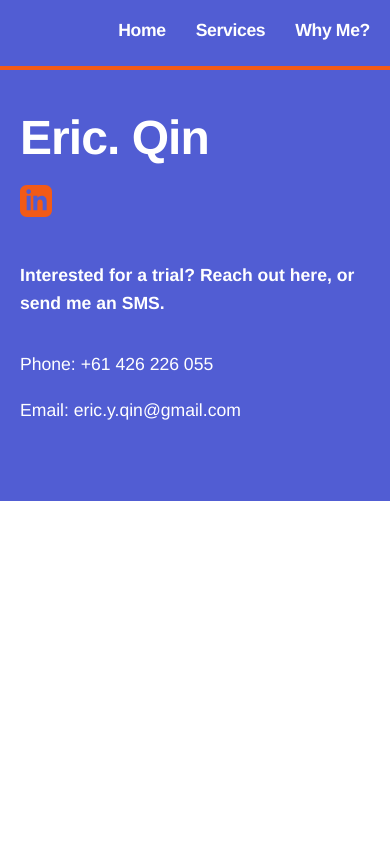
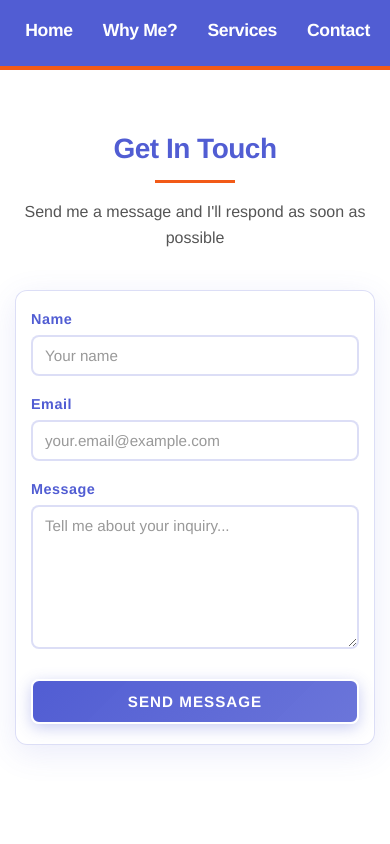
Before and after one commit to DaisyYye/eric, a React (Vite) app in the folder my-app/: page /contact in a window 390 px wide. Shown: the top 844 px of the page. Built offline with nearby package versions, Linux system fonts and the light colour scheme.

Commit message:
added contact form

```diff
--- a/my-app/package.json
+++ b/my-app/package.json
@@ -10,6 +10,7 @@
     "preview": "vite preview"
   },
   "dependencies": {
+    "@emailjs/browser": "^4.4.1",
     "react": "^19.2.0",
     "react-dom": "^19.2.0",
     "react-router-dom": "^7.11.0"
--- a/my-app/src/App.jsx
+++ b/my-app/src/App.jsx
@@ -10,6 +10,7 @@ import Footer from './Footer';
 import Dashboard from './Dashboard';
 import Services from './Services';
 import Testimonials from './Testimonials';
+import Contact from './Contact';
 import './css/App.css';
 
 function App() {
@@ -23,6 +24,7 @@ function App() {
           <Route path="/" element={<Dashboard/>} />
           <Route path="/services" element={<Services/>} />
           <Route path="/Why Choose Me?" element={<Testimonials/>} />
+          <Route path="/contact" element={<Contact/>} />
         </Routes>
         <Footer />
       </Router>
--- /dev/null
+++ b/my-app/src/Contact.jsx
@@ -0,0 +1,122 @@
+import React, { useState, useEffect } from 'react';
+import emailjs from '@emailjs/browser';
+import './css/Contact.css';
+
+const Contact = () => {
+  const [formData, setFormData] = useState({
+    name: '',
+    email: '',
+    message: '',
+  });
+
+  const [isSubmitting, setIsSubmitting] = useState(false);
+  const [submitStatus, setSubmitStatus] = useState(null);
+
+  useEffect(() => {
+    emailjs.init({
+      publicKey: '29gU3Frte62NQMB-e',
+    });
+  }, []);
+
+  const handleChange = (e) => {
+    const { name, value } = e.target;
+    setFormData((prev) => ({
+      ...prev,
+      [name]: value,
+    }));
+  };
+
+  const handleSubmit = async (e) => {
+    e.preventDefault();
+    setIsSubmitting(true);
+    setSubmitStatus(null);
+
+    try {
+      await emailjs.sendForm(
+        'service_j83cqq7',
+        'template_7kkkucb',
+        e.target
+      );
+
+      setSubmitStatus('success');
+      setFormData({ name: '', email: '', message: '' });
+      setTimeout(() => setSubmitStatus(null), 5000);
+    } catch (error) {
+      console.error('Error sending email:', error);
+      console.log('Service ID:', 'service_j83cqq');
+      console.log('Template ID:', 'template_46h38id');
+      console.log('Error details:', error.text);
+      setSubmitStatus('error');
+      setTimeout(() => setSubmitStatus(null), 5000);
+    } finally {
+      setIsSubmitting(false);
+    }
+  };
+
+  return (
+    <div className="contact-box">
+      <div className="contact-container">
+        <h2>Get In Touch</h2>
+        <p className="contact-subtitle">Send me a message and I'll respond as soon as possible</p>
+
+        <form onSubmit={handleSubmit} className="contact-form">
+          <div className="form-group">
+            <label htmlFor="name">Name</label>
+            <input
+              type="text"
+              id="name"
+              name="name"
+              value={formData.name}
+              onChange={handleChange}
+              placeholder="Your name"
+              required
+            />
+          </div>
+
+          <div className="form-group">
+            <label htmlFor="email">Email</label>
+            <input
+              type="email"
+              id="email"
+              name="email"
+              value={formData.email}
+              onChange={handleChange}
+              placeholder="your.email@example.com"
+              required
+            />
+          </div>
+
+          <div className="form-group">
+            <label htmlFor="message">Message</label>
+            <textarea
+              id="message"
+              name="message"
+              value={formData.message}
+              onChange={handleChange}
+              placeholder="Tell me about your inquiry..."
+              rows="5"
+              required
+            ></textarea>
+          </div>
+
+          <button type="submit" className="submit-btn" disabled={isSubmitting}>
+            {isSubmitting ? 'Sending...' : 'Send Message'}
+          </button>
+        </form>
+
+        {submitStatus === 'success' && (
+          <div className="alert alert-success">
+            ✓ Message sent successfully! I'll get back to you soon.
+          </div>
+        )}
+        {submitStatus === 'error' && (
+          <div className="alert alert-error">
+            ✗ Error sending message. Please try again or email me directly.
+          </div>
+        )}
+      </div>
+    </div>
+  );
+};
+
+export default Contact;
--- a/my-app/src/Footer.jsx
+++ b/my-app/src/Footer.jsx
@@ -1,4 +1,5 @@
 
+import { Link } from 'react-router-dom';
 import './css/Footer.css';
 
 const Footer = () => {
@@ -24,15 +25,14 @@ const Footer = () => {
         {/* Right Section: Contact Info */}
         <div className="footer-info">
           <p className="cta-text">
-
-            Interested for a trial? Reach out here, or send me an SMS.</p>
+            Interested for a trial? Reach out <Link to="/contact" className="footer-link">here</Link>, or send me an SMS.</p>
 
           <div className="contact-details">
             <p>
               Phone: <a href="tel:+61426226055">+61 426 226 055</a>
             </p>
             <p>
-              Email: <a href="mailto:eric.y.qin@gmail.com">eric.y.qin@gmail.com</a>
+              Email: <a href="mailto:eric.qin.au@gmail.com">eric.qin.au@gmail.com</a>
             </p>
           </div>
         </div>
--- a/my-app/src/Header.jsx
+++ b/my-app/src/Header.jsx
@@ -6,21 +6,25 @@ function Header() {
     <header className="header">
       <nav className="nav">
 
-        {/* Link 1: Toggles between 'H' and 'Home' via CSS */}
         <Link to="/">
           <span className="mobile-text">Home</span>
           <span className="desktop-text">Home</span>
         </Link>
 
-        {/* Link 2: Toggles between 'More' and 'More About Services' via CSS */}
-        <Link to="/services">
-          <span className="mobile-text">Services</span>
-          <span className="desktop-text">My Services</span>
-        </Link>
 
         <Link to="/Why Choose Me?">
           <span className="mobile-text">Why Me?</span>
           <span className="desktop-text">Why Choose Me?</span>
+        </Link>
+
+        <Link to="/services">
+          <span className="mobile-text">Services</span>
+          <span className="desktop-text">Services</span>
+        </Link>
+
+        <Link to="/Contact">
+          <span className="mobile-text">Contact</span>
+          <span className="desktop-text">Contact</span>
         </Link>
 
       </nav>
--- /dev/null
+++ b/my-app/src/css/Contact.css
@@ -0,0 +1,216 @@
+/* --- Contact Box Container --- */
+.contact-box {
+  padding: 60px 20px;
+  min-height: 100vh;
+  font-family: 'Helvetica', 'Arial', sans-serif;
+}
+
+.contact-container {
+  max-width: 600px;
+  margin: 0 auto;
+}
+
+/* --- Heading Styling --- */
+.contact-container h2 {
+  font-size: 2.5rem;
+  color: rgb(81, 93, 211);
+  font-weight: 800;
+  margin-bottom: 10px;
+  text-align: center;
+  letter-spacing: -0.5px;
+}
+
+/* Orange underline accent */
+.contact-container h2::after {
+  content: '';
+  display: block;
+  width: 80px;
+  height: 3px;
+  background-color: #f25a17;
+  margin: 15px auto 0;
+}
+
+.contact-subtitle {
+  color: #555;
+  font-size: 1rem;
+  text-align: center;
+  margin-bottom: 40px;
+  line-height: 1.6;
+}
+
+/* --- Contact Form --- */
+.contact-form {
+  background: rgba(255, 255, 255, 0.95);
+  backdrop-filter: blur(20px);
+  -webkit-backdrop-filter: blur(20px);
+  padding: 45px;
+  border-radius: 12px;
+  border: 1px solid rgba(81, 93, 211, 0.2);
+  box-shadow: 0 8px 32px rgba(81, 93, 211, 0.12);
+  transition: all 0.3s ease;
+}
+
+.contact-form:hover {
+  box-shadow: 0 12px 40px rgba(81, 93, 211, 0.18);
+  border-color: rgba(81, 93, 211, 0.35);
+}
+
+/* --- Form Group Styling --- */
+.form-group {
+  margin-bottom: 25px;
+  display: flex;
+  flex-direction: column;
+}
+
+.form-group label {
+  font-weight: 700;
+  color: rgb(81, 93, 211);
+  margin-bottom: 8px;
+  font-size: 0.95rem;
+  letter-spacing: 0.5px;
+}
+
+/* --- Input Fields --- */
+.form-group input,
+.form-group textarea {
+  padding: 12px 15px;
+  font-size: 1rem;
+  border: 2px solid rgba(81, 93, 211, 0.2);
+  border-radius: 8px;
+  font-family: 'Helvetica', 'Arial', sans-serif;
+  transition: all 0.3s ease;
+  background-color: rgba(255, 255, 255, 0.9);
+  color: #333;
+}
+
+.form-group input::placeholder,
+.form-group textarea::placeholder {
+  color: #999;
+}
+
+.form-group input:focus,
+.form-group textarea:focus {
+  outline: none;
+  border-color: #f25a17;
+  background-color: #ffffff;
+  box-shadow: 0 0 0 3px rgba(242, 90, 23, 0.1);
+}
+
+.form-group textarea {
+  resize: vertical;
+  min-height: 120px;
+  font-family: 'Helvetica', 'Arial', sans-serif;
+}
+
+/* --- Submit Button --- */
+.submit-btn {
+  width: 100%;
+  padding: 14px 20px;
+  margin-top: 10px;
+  font-size: 1.05rem;
+  font-weight: 700;
+  letter-spacing: 1px;
+  text-transform: uppercase;
+  color: white;
+  background: linear-gradient(135deg, rgb(81, 93, 211) 0%, rgba(81, 93, 211, 0.85) 100%);
+  border: 2px solid #ffffff;
+  border-radius: 8px;
+  cursor: pointer;
+  transition: all 0.3s ease;
+  box-shadow: 0 4px 15px rgba(81, 93, 211, 0.3);
+  font-family: 'Helvetica', 'Arial', sans-serif;
+}
+
+.submit-btn:hover:not(:disabled) {
+  background: linear-gradient(135deg, #f25a17 0%, rgba(242, 90, 23, 0.85) 100%);
+  border-color: rgb(241, 241, 245);
+  transform: translateY(-2px);
+  box-shadow: 0 6px 25px rgba(242, 90, 23, 0.35);
+}
+
+.submit-btn:active:not(:disabled) {
+  transform: translateY(0);
+}
+
+.submit-btn:disabled {
+  opacity: 0.7;
+  cursor: not-allowed;
+}
+
+/* --- Status Alerts --- */
+.alert {
+  margin-top: 25px;
+  padding: 16px 20px;
+  border-radius: 8px;
+  font-weight: 600;
+  text-align: center;
+  animation: slideIn 0.3s ease-out;
+  border-left: 4px solid;
+}
+
+@keyframes slideIn {
+  from {
+    opacity: 0;
+    transform: translateY(-10px);
+  }
+  to {
+    opacity: 1;
+    transform: translateY(0);
+  }
+}
+
+.alert-success {
+  background-color: rgba(76, 175, 80, 0.12);
+  color: #2e7d32;
+  border-left-color: #4caf50;
+}
+
+.alert-error {
+  background-color: rgba(244, 67, 54, 0.12);
+  color: #c62828;
+  border-left-color: #f44336;
+}
+
+/* --- Responsive Design --- */
+@media (max-width: 600px) {
+  .contact-box {
+    padding: 40px 15px;
+  }
+
+  .contact-container h2 {
+    font-size: 2rem;
+  }
+
+  .contact-form {
+    padding: 30px 20px;
+  }
+
+  .form-group {
+    margin-bottom: 20px;
+  }
+
+  .submit-btn {
+    padding: 12px 18px;
+    font-size: 0.95rem;
+  }
+}
+
+@media (max-width: 400px) {
+  .contact-container h2 {
+    font-size: 1.75rem;
+  }
+
+  .contact-form {
+    padding: 20px 15px;
+  }
+
+  .form-group label {
+    font-size: 0.9rem;
+  }
+
+  .form-group input,
+  .form-group textarea {
+    padding: 10px 12px;
+    font-size: 0.95rem;
+  }
+}
--- a/my-app/src/css/Footer.css
+++ b/my-app/src/css/Footer.css
@@ -55,6 +55,18 @@
   margin: 0;
 }
 
+/* Footer Link Styling */
+.footer-link {
+  color: white;
+  border-bottom: 2px solid #f25a17 !important;
+  transition: all 0.3s ease;
+  display: inline;
+}
+
+.footer-link:hover {
+  color: #f25a17;
+}
+
 /* Link Styling */
 .footer-info a {
   color: white;
```
Also changed, not shown: 1 other file (tests, documents, lock files or other folders).
